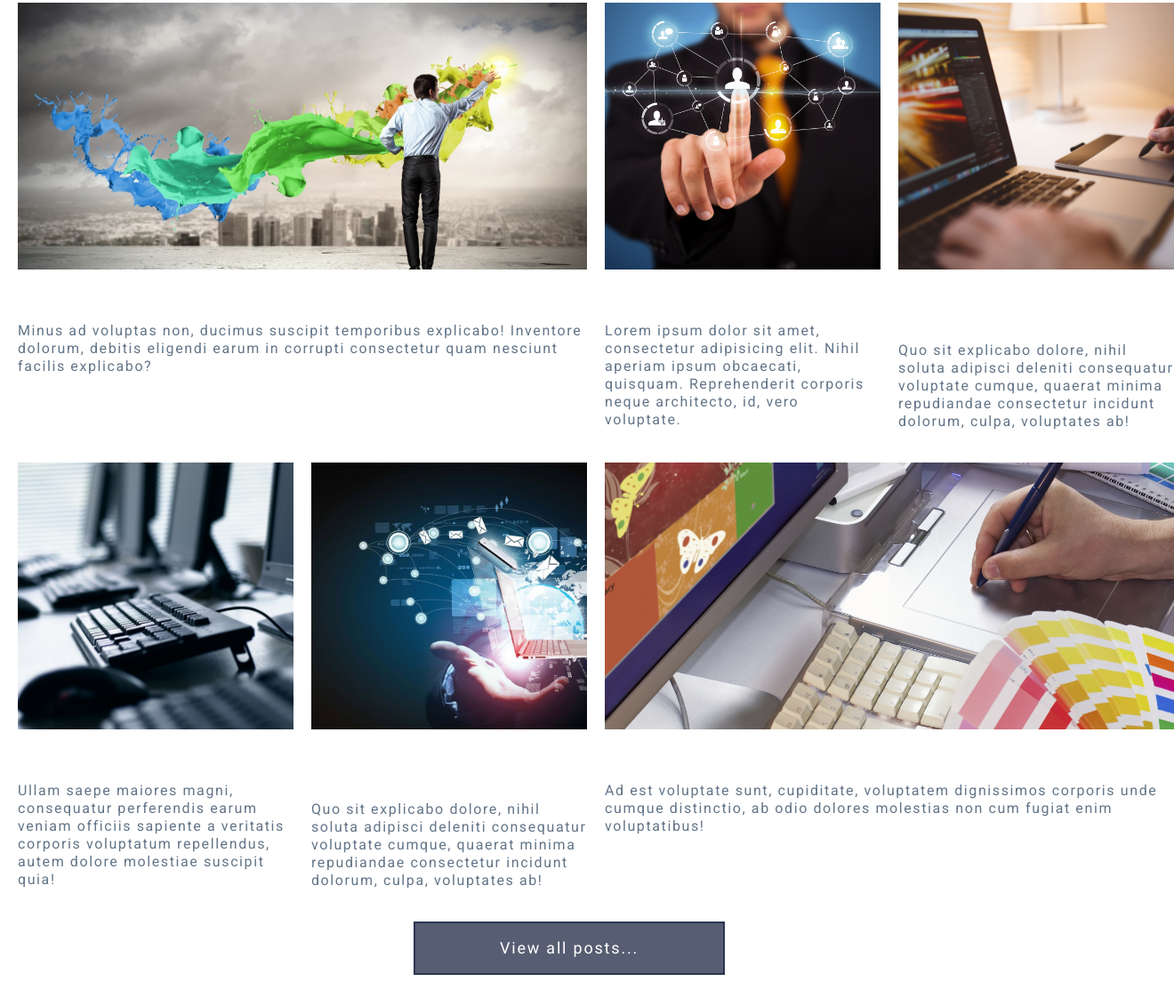
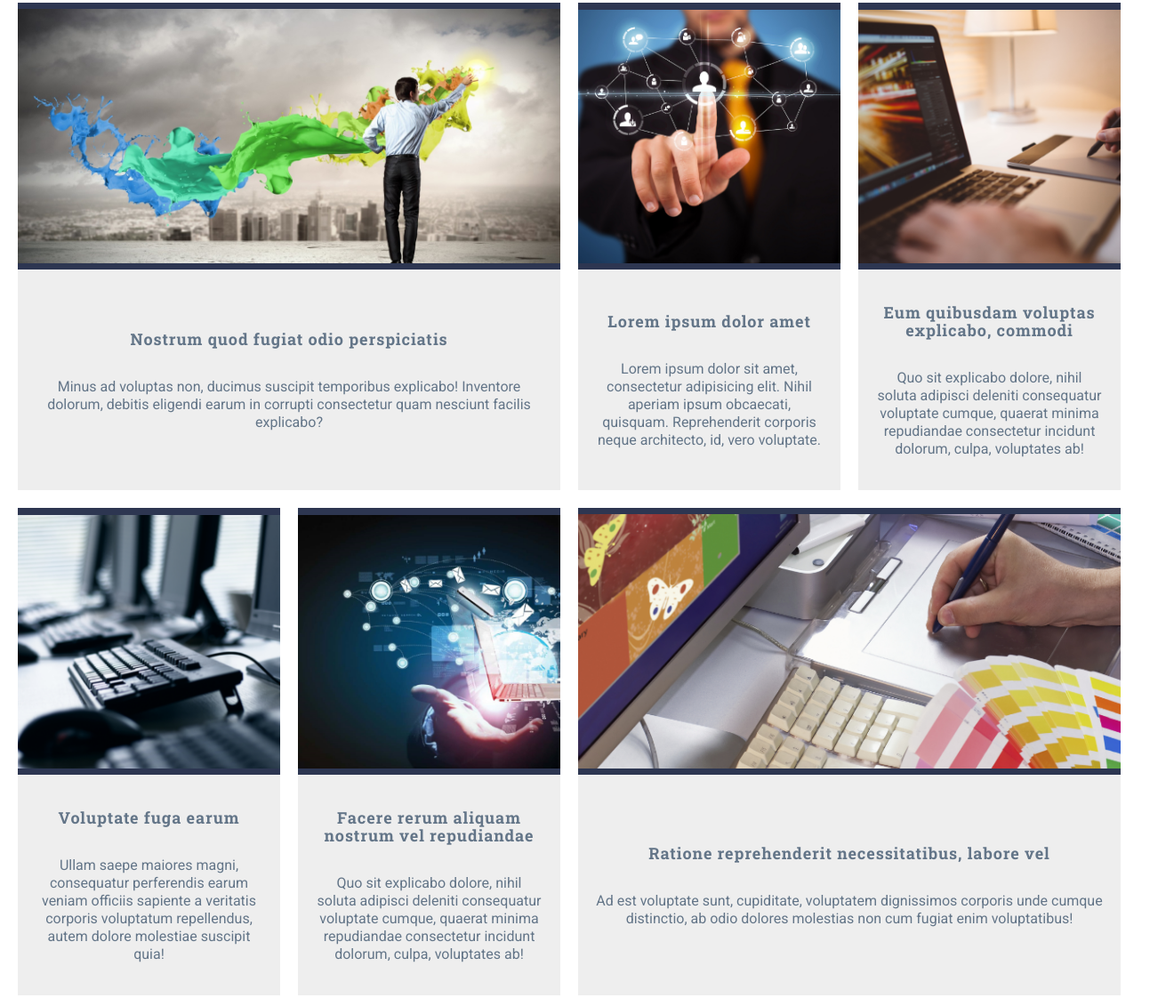
Before and after one commit to TimeFF84a/--coursework1, a website: page index.html in a window 1280 px wide. Shown: the part 2744-3866 px from the top of the page at 89% size, 1320 px wide, since content can reach past the window. Drawn offline with Linux system fonts and the light colour scheme.

Commit message:
posts_scale

```diff
--- a/assets/scss/common/_typography.scss
+++ b/assets/scss/common/_typography.scss
@@ -57,6 +57,9 @@ p {
 
 a {
   text-decoration: none;
-
   color: $color-light;
 }
+
+img {
+  border-style: none;
+}
--- a/assets/scss/components/sections/_section-posts.scss
+++ b/assets/scss/components/sections/_section-posts.scss
@@ -2,42 +2,76 @@
 @use "../../mixins" as *;
 
 .posts {
-  padding-bottom: $gap;
+  h2 {
+    margin-top: 0;
+  }
+
   &__container {
     @extend %container;
   }
 
   &__grid {
     display: grid;
+    padding-bottom: 20px;
+    gap: $gap;
 
     @include lg-min {
       grid-template-areas: "p1 p1 p2 p3" "p4 p5 p6 p6";
       grid-template-columns: repeat(4, 1fr);
-      gap: $gap;
     }
   }
 
   &-item {
+    background-color: #f2f2f2;
     &__link {
       background-color: #eeeeee;
+      display: grid;
+      overflow: hidden;
+      height: 100%;
+      grid-template-rows: 300px 1fr;
+
+      img:hover {
+        transform: scale(1.1);
+      }
     }
 
     &__image {
+      img {
+        width: 100%;
+        object-fit: cover;
+        transition: transform 0.5s;
+      }
+
       display: flex;
       justify-content: center;
       align-items: center;
       align-content: center;
       object-fit: cover;
+      overflow: hidden;
+      background-color: #2d3651;
     }
 
     &__caption {
-      p {
-        font-size: 16px;
+      display: grid;
+      align-content: center;
+      padding: 20px;
+
+      h3 {
+        font-size: 1.125rem;
         line-height: 20px;
         color: $color-gray;
-        font-weight: 400;
-        font-family: "Roboto";
-        //   text-align: center;
+        font-family: $font-header;
+        text-align: center;
+        font-weight: 700;
+        letter-spacing: 0.05em;
+      }
+
+      p {
+        font-size: $font-size;
+        line-height: 20px;
+        text-align: center;
+        letter-spacing: 0;
+        transition: color 0.5s;
       }
     }
   }
--- a/index.html
+++ b/index.html
@@ -227,7 +227,7 @@
                 <img src="assets/img/img-post-5.png" alt="post image">
               </div>
               <div class="posts-item__caption">
-                <h3>Facere rerum aliquam nostrum vel</h3>
+                <h3>Facere rerum aliquam nostrum vel repudiandae</h3>
                 <p>Quo sit explicabo dolore, nihil soluta
                   adipisci deleniti consequatur voluptate
                   cumque, quaerat minima repudiandae
```
Also changed, not shown: assets/css/style.css.
